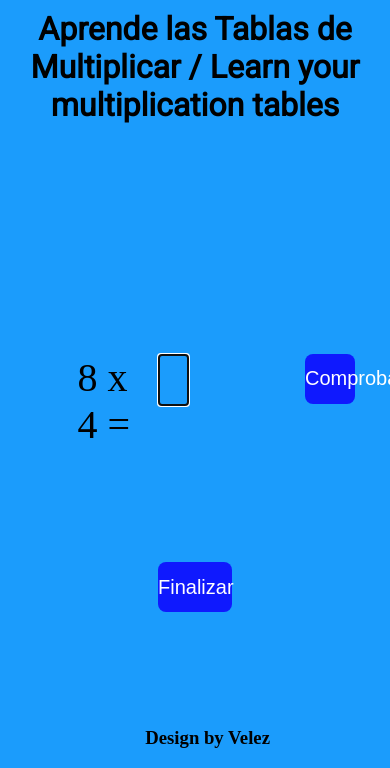
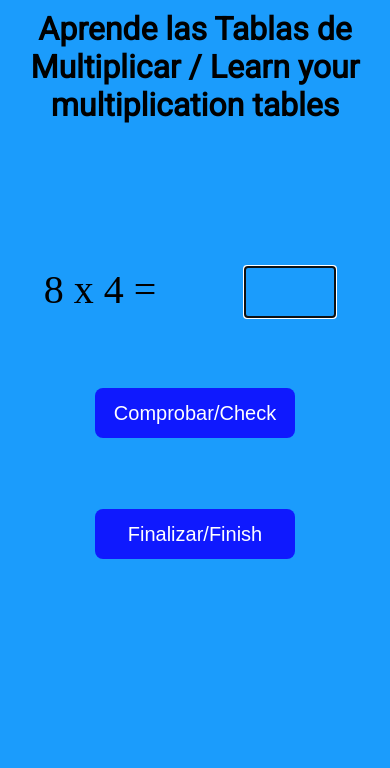
Before and after one commit to Velez27/practicarTablasMultiplicar, a plain HTML site: page index.html in a window 390 px wide. Both pictures are taken after a click on the button "Practicar / Practice". Shown: the top 768 px of the page. Drawn offline with Linux system fonts and the light colour scheme.

Commit message:
Ultimas modificaciones

```diff
--- a/css/main.css
+++ b/css/main.css
@@ -173,18 +173,51 @@ html, body {
 }
 
 #p_mensaje {
-    grid-area: table9;
+    grid-area: table3;
     font-size: 30px;
 }
 
 #button_verificar {
-    grid-area: table10;
-    width: 50%;
+    grid-area: table9;
     height: 50px;
 }
 
 #button_finalizar {
     grid-area: funcion;
-    width: 20%;
     height: 50px;
 }
+
+@media screen and (max-width: 620px) {
+    .contenedor {
+        grid-template-columns: repeat(2, 1fr);
+        grid-template-rows: repeat(8, auto);
+        grid-template-areas:    "header header"
+                                "funcion funcion"
+                                "table1 table2"
+                                "table3 table4"
+                                "table5 table6"
+                                "table7 table8"
+                                "table9 table10"
+                                "footer footer";
+        justify-items: center;
+    }
+    #label_ejercicio {
+        grid-area: table1;
+    }
+    #input_resultado {
+        grid-area: table2;
+    }
+    #p_mensaje {
+        grid-column: 1/3;
+        grid-row: 2/3;
+    }
+    #button_verificar {
+        grid-column: 1/3;
+        grid-row: 4/5;
+        justify-self: center;
+    }
+    #button_finalizar {
+        grid-column: 1/3;
+        grid-row: 5/6;
+    }
+}
--- a/js/app.js
+++ b/js/app.js
@@ -38,7 +38,7 @@ function practicarTablas() {
     // Crear Boton Finalizar
     var buttonFinalizar = document.createElement('BUTTON');
     buttonFinalizar.id = 'button_finalizar';
-    buttonFinalizar.innerHTML = 'Finalizar';
+    buttonFinalizar.innerHTML = 'Finalizar/Finish';
     buttonFinalizar.addEventListener('click', () => {
         ocultarTables(false);
         buttonFinalizar.remove();
@@ -60,7 +60,7 @@ function practicarTablas() {
     inputResultado.focus();
     // Crear Boton para Verificar Resultado
     var buttonVerificar = document.createElement('BUTTON');
-    buttonVerificar.innerHTML = 'Comprobar';
+    buttonVerificar.innerHTML = 'Comprobar/Check';
     buttonVerificar.id = 'button_verificar';
     buttonVerificar.addEventListener('click', () => {
         var resultado = num1 * num2;
```
